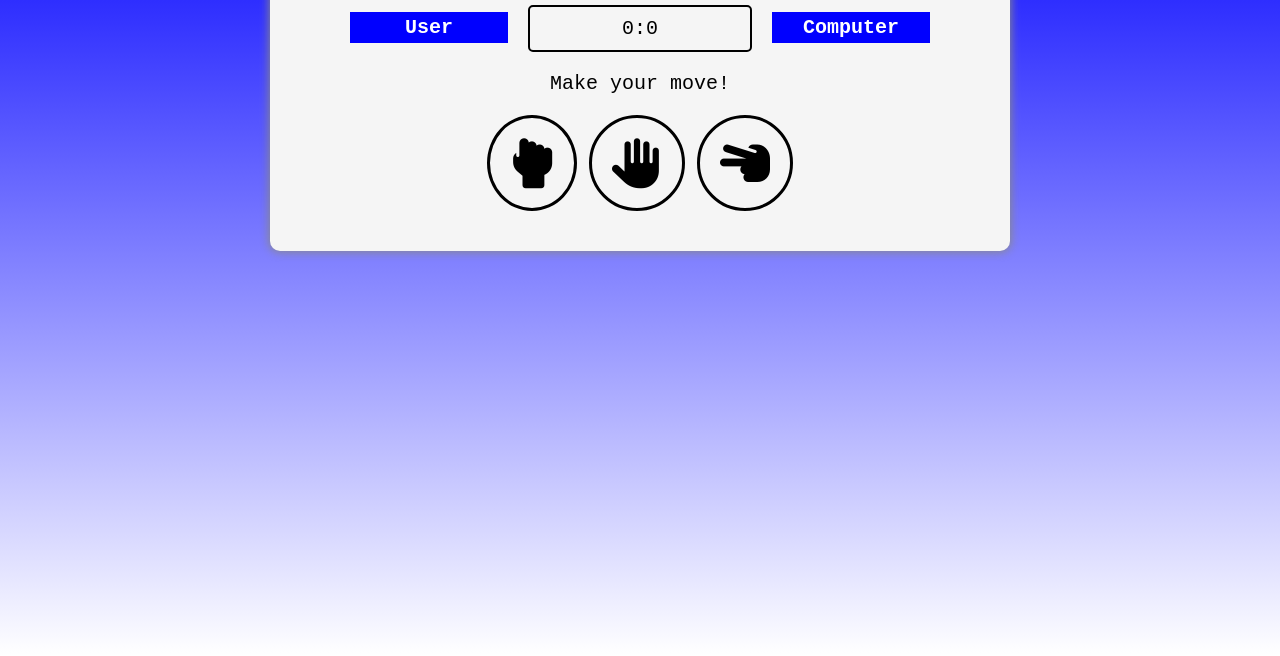
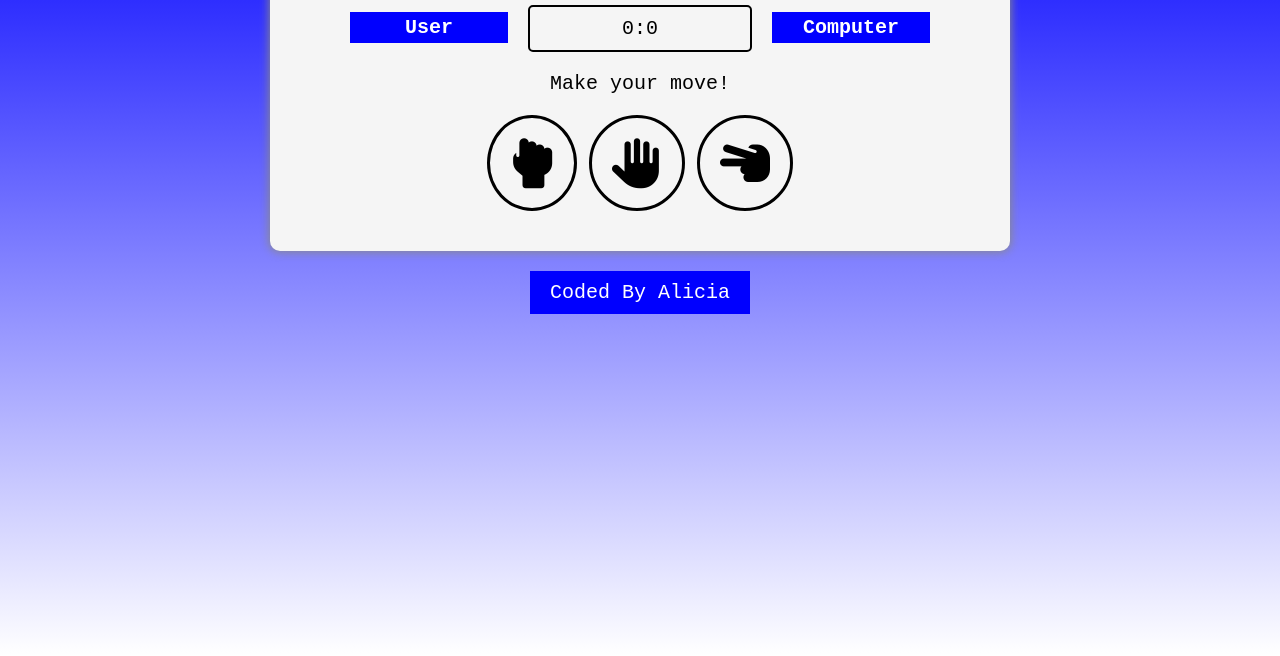
Before and after one commit to surisou/RPSgame, a plain HTML site: page index.html in a window 1280 px wide. Shown: the part 144-800 px from the top of the page. Drawn offline with Linux system fonts and the light colour scheme.

Commit message:
Update index.html

```diff
--- a/index.html
+++ b/index.html
@@ -75,10 +75,21 @@
             .choice:hover {
                 background: blue;
                 color: white;
+                cursor: pointer;
+                transition: all 0.5s ease;
             }
 
             #message {
                 text-align: center;
+            }
+
+            footer {
+                text-align: center;
+                padding: 10px;
+                background-color: blue;
+                color: white;
+                width: 200px;
+                margin: 20px auto;
             }
         </style>
     </head>
@@ -112,6 +123,6 @@
     </body>
 
     <footer>
-
+        Coded By Alicia
     </footer>
 </html>
```
